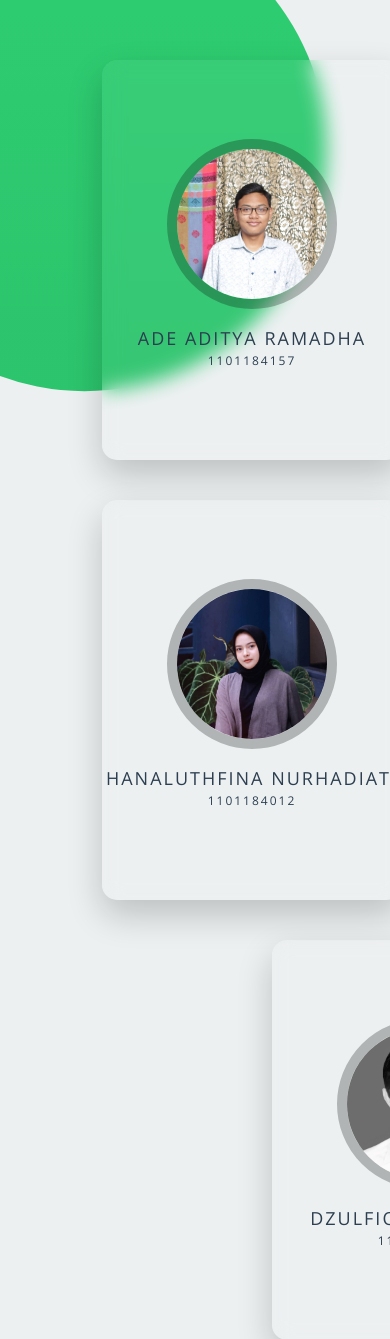
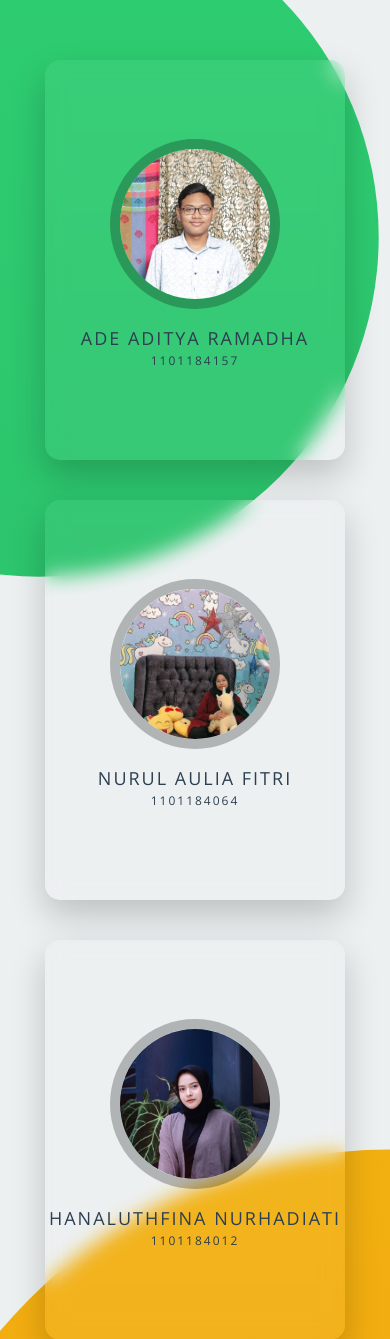
Before and after one commit to aderama2711/cckel5, a Flask app: page /about_us in a window 390 px wide; the page is wider, and only the part inside the window is pictured. Shown: the top 1339 px of that part. Run offline with Flask 2, Linux system fonts and the light colour scheme; some libraries are stand-ins or nearby versions.

Commit message:
Add responsive and fix /predict

```diff
--- a/static/style/about_us/index.css
+++ b/static/style/about_us/index.css
@@ -29,8 +29,8 @@
     display: flex;
     justify-content: center;
     align-items: center;
-    flex-wrap: wrap;
-    min-width: 100vh;
+    min-width: 100%;
+    min-height: 100%;
     font-family: 'Open Sans', sans-serif;
 }
 
@@ -38,6 +38,7 @@
     position: relative;
     width: 100%;
     height: 100%;
+    align-items: center;
 }
 
 section::before{
--- a/static/style/main/index.css
+++ b/static/style/main/index.css
@@ -33,9 +33,8 @@
     display: flex;
     justify-content: center;
     align-items: center;
-    flex-wrap: wrap;
-    min-width: 100vh;
-    min-height: 100vh;
+    min-width: 100%;
+    min-height: 100%;
     font-family: 'Open Sans', sans-serif;
 }
 
@@ -43,6 +42,7 @@
     position: relative;
     width: 100%;
     height: 100%;
+    align-items: center;
 }
 
 body::before{
--- a/static/style/predict/index.css
+++ b/static/style/predict/index.css
@@ -33,9 +33,8 @@
     display: flex;
     justify-content: center;
     align-items: center;
-    flex-wrap: wrap;
-    min-width: 100vh;
-    min-height: 100vh;
+    min-width: 100%;
+    min-height: 100%;
     font-family: 'Open Sans', sans-serif;
 }
 
@@ -43,6 +42,7 @@
     position: relative;
     width: 100%;
     height: 100%;
+    align-items: center;
 }
 
 body::before{
--- a/templates/main/index.html
+++ b/templates/main/index.html
@@ -10,6 +10,7 @@
     <link rel="preconnect" href="https://fonts.gstatic.com" crossorigin>
     <link href="https://fonts.googleapis.com/css2?family=Open+Sans:wght@300&display=swap" rel="stylesheet">
     <link rel="icon" href="static/src/icon.png">
+    <meta name="viewport" content="width=device-width, initial-scale=1">
     <title>Acne Detection Kelompok 5</title>
 </head>
 
--- a/templates/predict/index.html
+++ b/templates/predict/index.html
@@ -30,7 +30,7 @@
         <div class="bottom">
             <div class="containswitch">
                 <div class="switch">
-                    <a href="" onclick="switchtheme()"><h3 id = "button">Light</h3></a>
+                    <a onclick="switchtheme()"><h3 id = "button">Light</h3></a>
                 </div>
             </div>
             <div class="containswitch">
```
Also changed, not shown: static/upload/dummy.txt (deleted).
